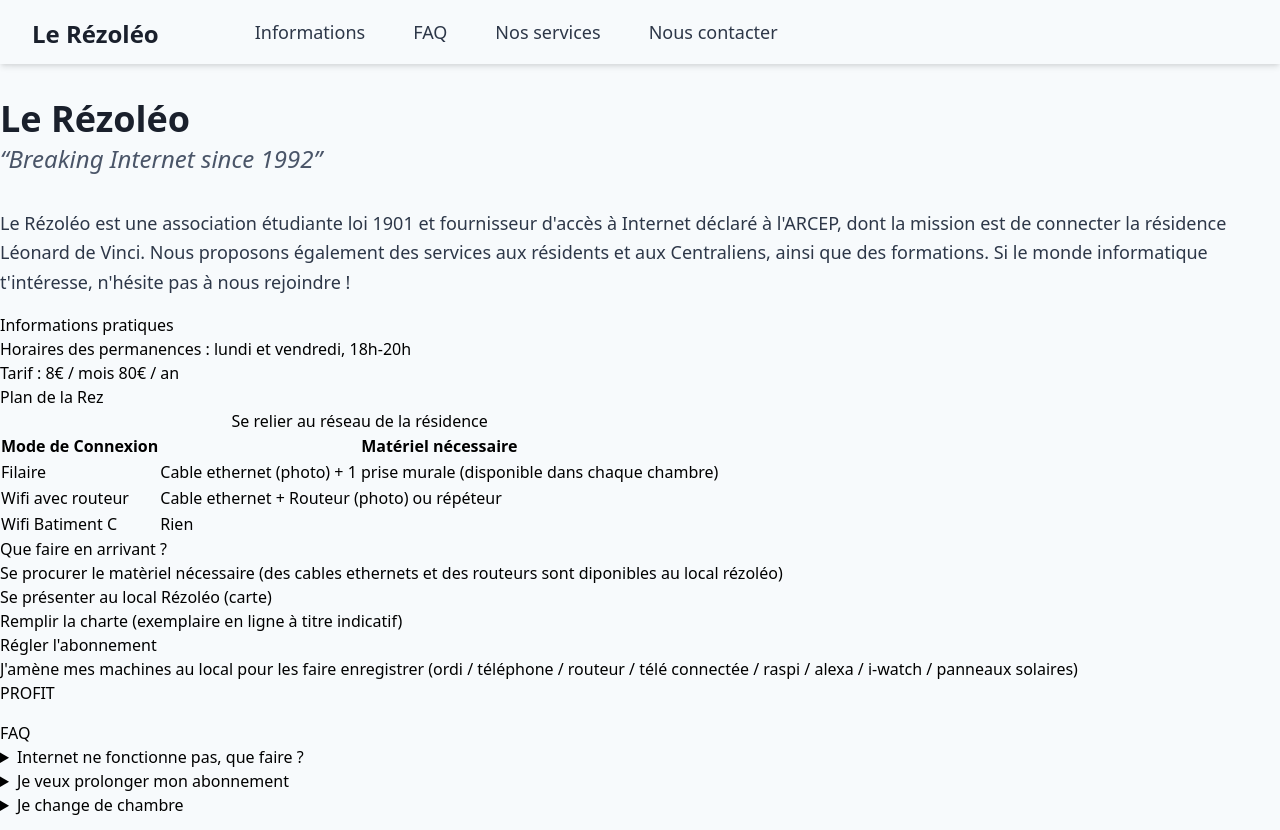
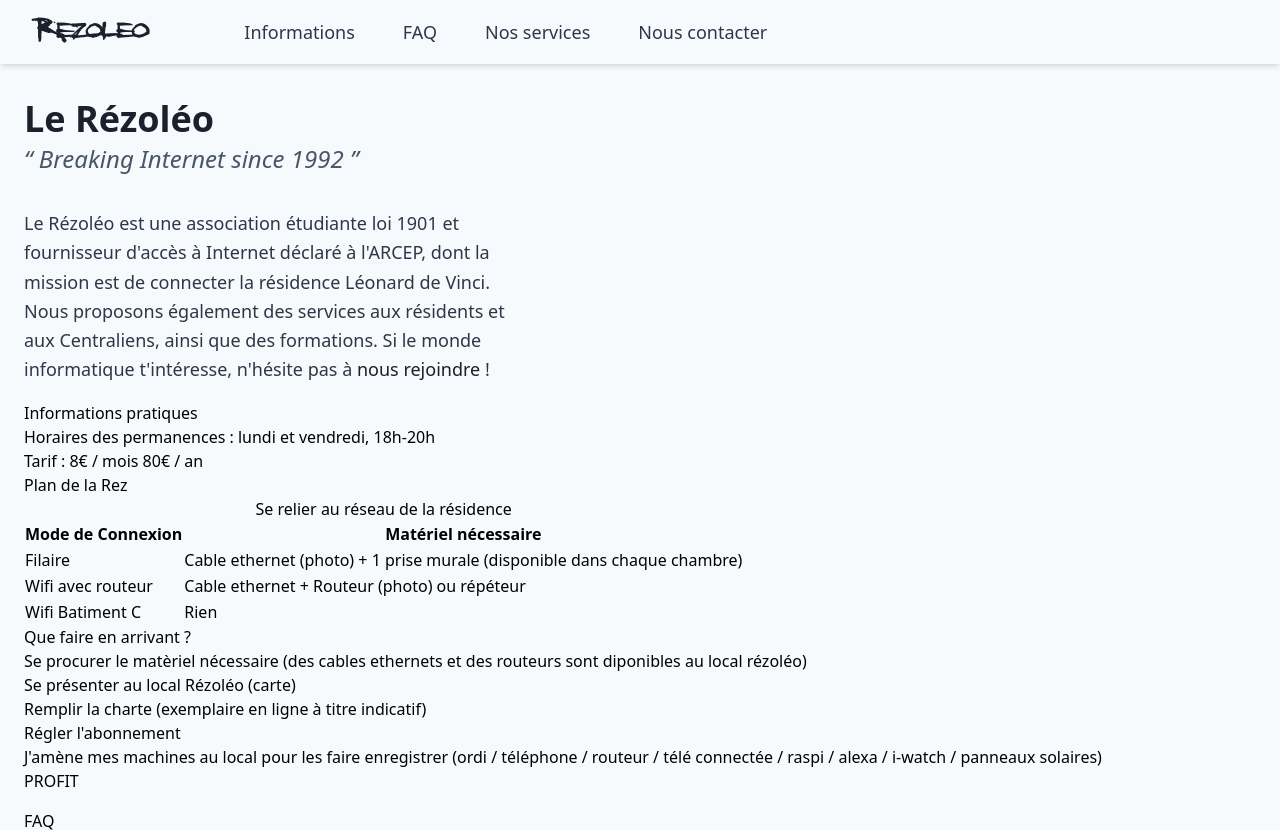
Before and after one commit to nymous-experiments/rezoleo.fr, a website built with Parcel: page src/index.html in a window 1280 px wide. Shown: the top 830 px of the page. Built offline with nearby package versions, Linux system fonts and the light colour scheme.

Commit message:
First paragraph

```diff
--- a/src/css/style.css
+++ b/src/css/style.css
@@ -1,12 +1,21 @@
+@font-face {
+  font-family: 'AngryBlu';
+  src: url(../fonts/ANGRYBLU.TTF);
+}
+
 html {
   padding: 0;
   scroll-behavior: smooth;
 }
 
 blockquote::before {
-  content: "“";
+  content: '“';
 }
 
 blockquote::after {
-  content: "”";
+  content: '”';
 }
+
+.logo {
+  font-family: 'AngryBlu';
+}
--- a/src/index.html
+++ b/src/index.html
@@ -13,12 +13,25 @@
     <link rel="stylesheet" href="css/style.css" />
   </head>
   <body class="bg-gray-100 pt-16">
-    <header class="fixed top-0 w-full h-16 px-8 py-4 shadow-md bg-gray-100">
+    <header
+      class="fixed top-0 w-full h-16 px-8 py-4 shadow-md bg-gray-100 z-10"
+    >
       <nav class="flex items-center">
-        <a class="text-xl lg:text-2xl flex-grow lg:flex-grow-0 font-semibold text-gray-900" href="#">Le Rézoléo</a>
+        <a
+          class="logo text-xl lg:text-2xl flex-grow lg:flex-grow-0 font-semibold text-gray-900"
+          href="#"
+          >Rezoleo</a
+        >
         <div class="block lg:hidden">
           <button class="flex items-center px-3 py-2 border rounded">
-            <svg class="fill-current h-3 w-3" viewBox="0 0 20 20" xmlns="http://www.w3.org/2000/svg"><title>Menu</title><path d="M0 3h20v2H0V3zm0 6h20v2H0V9zm0 6h20v2H0v-2z"/></svg>
+            <svg
+              class="fill-current h-3 w-3"
+              viewBox="0 0 20 20"
+              xmlns="http://www.w3.org/2000/svg"
+            >
+              <title>Menu</title>
+              <path d="M0 3h20v2H0V3zm0 6h20v2H0V9zm0 6h20v2H0v-2z" />
+            </svg>
           </button>
         </div>
         <ul class="hidden lg:flex ml-24 justify-between text-lg text-gray-800">
@@ -46,18 +59,26 @@
       </nav>
     </header>
 
-    <main class="container mx-auto">
-      <h1 class="mt-8 text-4xl font-bold text-gray-900 leading-tight">Le Rézoléo</h1>
-      <blockquote class="italic text-2xl text-gray-700">Breaking Internet since 1992</blockquote>
+    <main class="container mx-auto px-6">
+      <h1 class="mt-8 text-4xl font-bold text-gray-900 leading-tight">
+        Le Rézoléo
+      </h1>
+      <blockquote class="italic text-2xl text-gray-700">
+        Breaking Internet since 1992
+      </blockquote>
 
-      <p class="mt-8 text-gray-800 text-lg leading-relaxed">
+      <p class="mt-8 text-gray-800 text-lg leading-relaxed max-w-lg">
         Le Rézoléo est une association étudiante loi 1901 et fournisseur d'accès
         à Internet déclaré à l'ARCEP, dont la mission est de connecter la
-        résidence Léonard de Vinci.
-        Nous proposons également des services aux résidents et aux Centraliens,
-        ainsi que des formations.
-        Si le monde informatique t'intéresse, n'hésite pas à
-        <a href="association.html">nous rejoindre</a> !
+        résidence Léonard de Vinci. Nous proposons également des services aux
+        résidents et aux Centraliens, ainsi que des formations. Si le monde
+        informatique t'intéresse, n'hésite pas à
+        <a
+          class="text-gray-900 font-medium hover:underline"
+          href="association.html"
+          >nous rejoindre</a
+        >
+        !
       </p>
 
       <section class="pt-16 -mt-12" id="information">
```
Also changed, not shown: src/fonts/ANGRYBLU.TTF (added).
